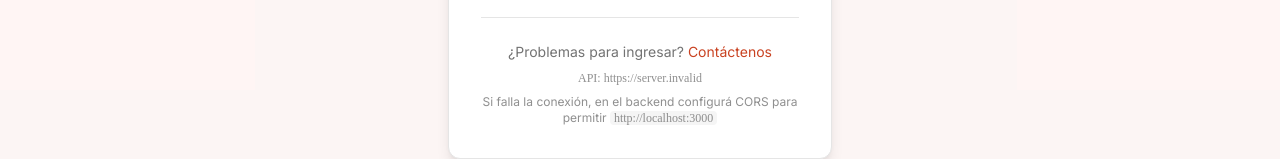
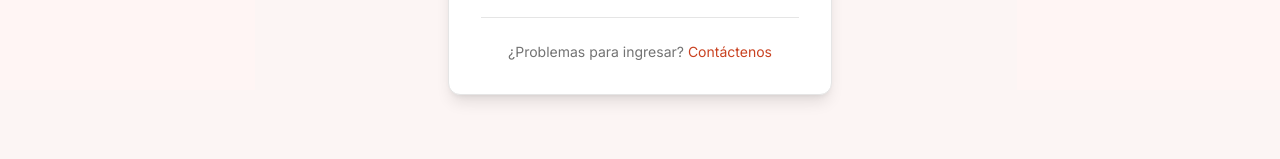
Before and after one commit to Agslz/martilleros-react, a Next.js app: page /login in a window 1280 px wide. Shown: the part 673-832 px from the top of the page. Built offline with nearby package versions, Linux system fonts and the light colour scheme; no server answers; a web font is replaced by a local one.

Commit message:
quitando información del login

```diff
--- a/components/auth/login-form.tsx
+++ b/components/auth/login-form.tsx
@@ -10,7 +10,7 @@ import { Input } from "@/components/ui/input"
 import { Button } from "@/components/ui/button"
 import { Label } from "@/components/ui/label"
 import { Checkbox } from "@/components/ui/checkbox"
-import { login, saveToken, API_BASE_URL } from "@/lib/api"
+import { login, saveToken } from "@/lib/api"
 import { useToast } from "@/hooks/use-toast"
 
 export function LoginForm() {
@@ -169,13 +169,6 @@ export function LoginForm() {
               Contáctenos
             </Link>
           </p>
-          <p className="text-xs text-muted-foreground/80 font-mono break-all">
-            API: {API_BASE_URL.replace("/api", "")}
-          </p>
-          <p className="text-xs text-muted-foreground/80">
-            Si falla la conexión, en el backend configurá CORS para permitir{" "}
-            <code className="bg-muted px-1 rounded">http://localhost:3000</code>
-          </p>
         </div>
       </div>
     </div>
```
